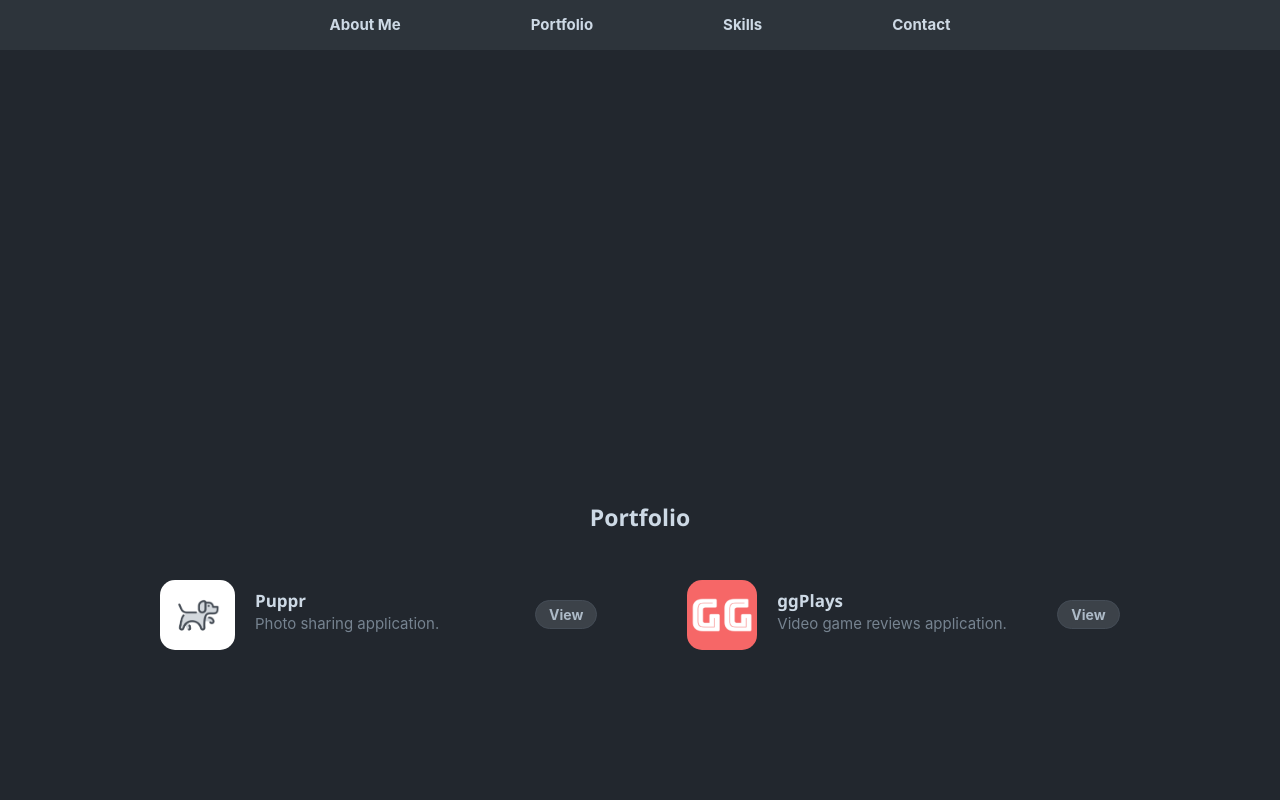
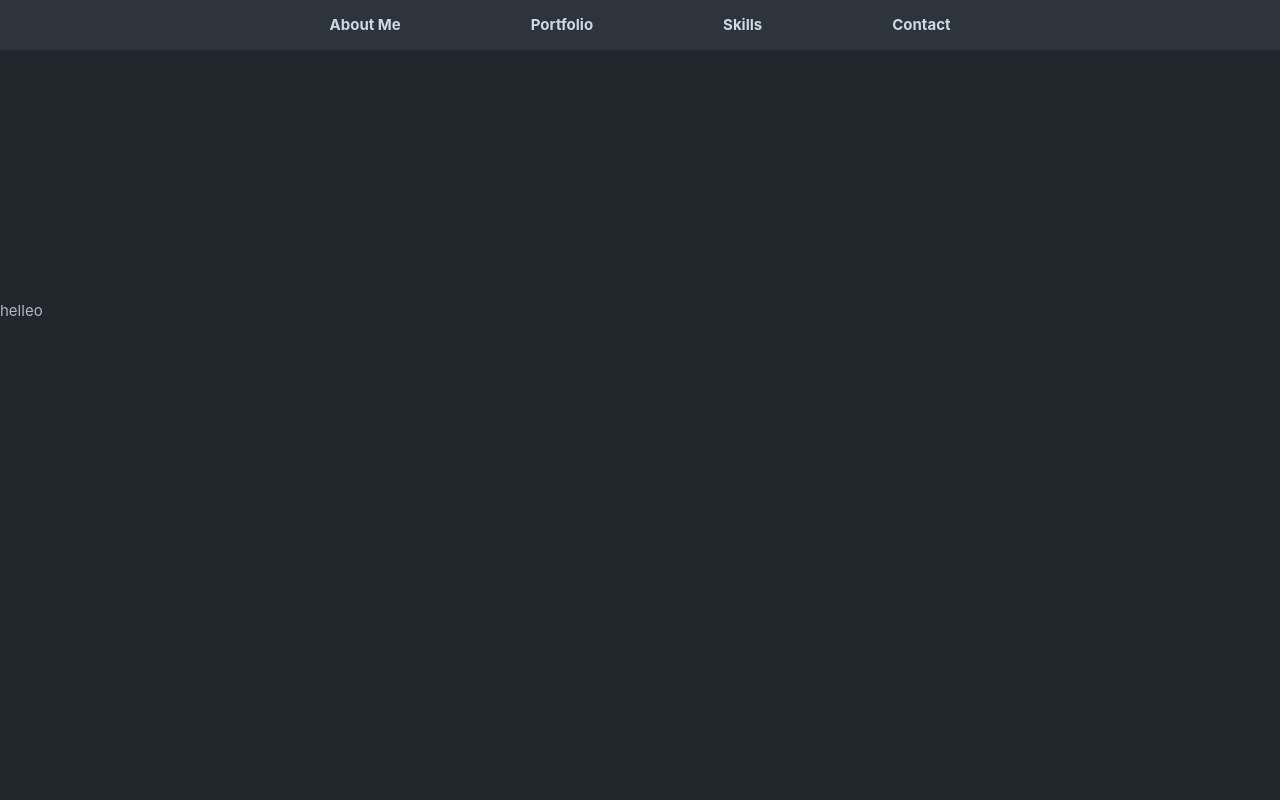
Before and after one commit to trnle/trnle.github.io, a React (Create React App) app: page / in a window 1280 px wide. Shown: the top 800 px of the page. Built offline with nearby package versions, Linux system fonts and the light colour scheme.

Commit message:
Add about me component

```diff
--- a/src/App.js
+++ b/src/App.js
@@ -1,4 +1,5 @@
 // import { BrowserRouter as Router } from 'react-router-dom';
+import AboutMe from './components/AboutMe';
 import Navigation from './components/Navigation';
 import Portfolio from './components/Portfolio';
 
@@ -6,6 +7,7 @@ function App() {
   return (
     <>
       <Navigation />
+      <AboutMe />
       <Portfolio />
     </>
   );
--- /dev/null
+++ b/src/components/AboutMe/AboutMe.css
@@ -0,0 +1,7 @@
+#am-container {
+  margin-bottom: 20px;
+}
+
+#about-me {
+  margin-top: 300px;
+}
--- /dev/null
+++ b/src/components/AboutMe/index.js
@@ -0,0 +1,14 @@
+import './AboutMe.css';
+
+function AboutMe() {
+  return (
+    <div id='am-container'>
+      <div id='about-me'>
+        <p>helleo</p>
+      </div>
+    </div>
+
+  )
+}
+
+export default AboutMe;
```
